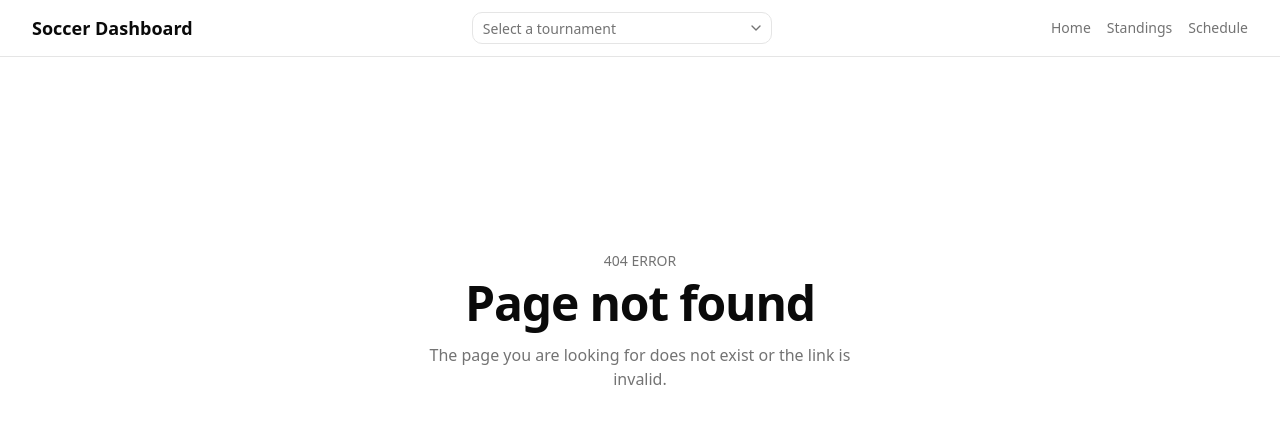
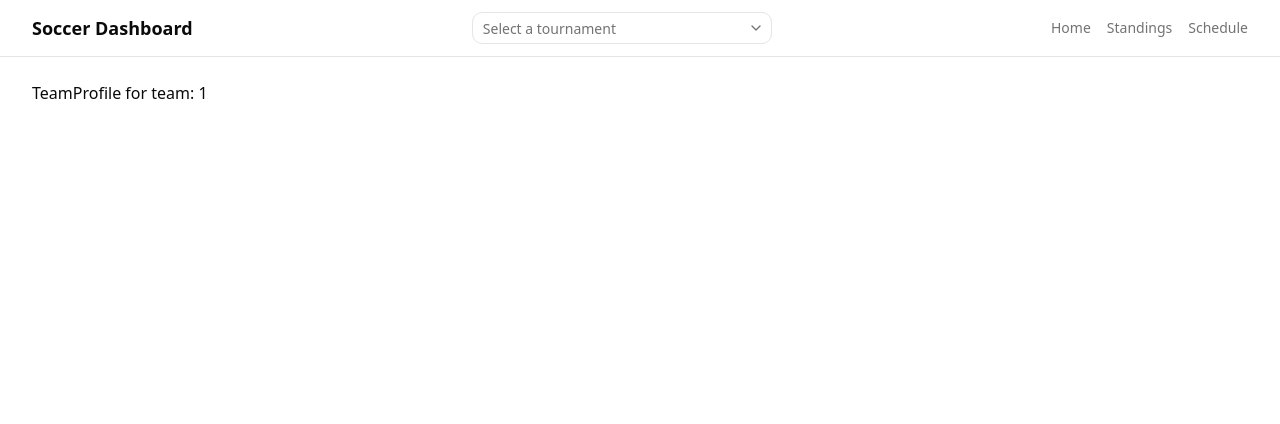
Before and after one commit to daniyal-h/soccer-tournament-dashboard, a React (Vite) app in the folder frontend/: page /teams/1 in a window 1280 px wide. Before the commit this address had no page. Shown: the top 424 px of the page. Built offline with nearby package versions, Linux system fonts and the light colour scheme.

Commit message:
feat: add Team Profile page as a route

```diff
--- a/frontend/src/App.tsx
+++ b/frontend/src/App.tsx
@@ -7,6 +7,7 @@ import Home from './components/pages/Home';
 import Schedule from './components/pages/Schedule';
 import Standings from './components/pages/Standings';
 import NotFound from './components/pages/NotFound';
+import TeamProfile from './components/pages/TeamProfile';
 
 function App() {
   return (
@@ -15,6 +16,7 @@ function App() {
         <Route path="/" element={<Home />} />
         <Route path="/standings" element={<Standings />} />
         <Route path="/schedule" element={<Schedule />} />
+        <Route path="/teams/:teamId" element={<TeamProfile />} />
         <Route path="*" element={<NotFound />} />
       </Route>
     </Routes>
--- /dev/null
+++ b/frontend/src/components/pages/TeamProfile.tsx
@@ -0,0 +1,11 @@
+import { useParams } from "react-router-dom"
+
+const TeamProfile = () => {
+  const { teamId } = useParams();
+
+  return (
+    <div>TeamProfile for team: {teamId}</div>
+  )
+}
+
+export default TeamProfile
```
